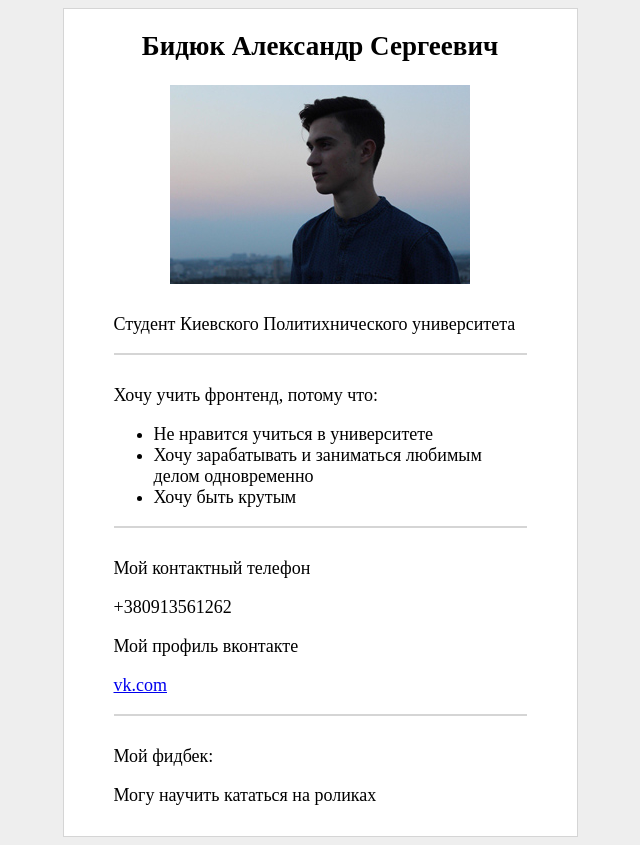
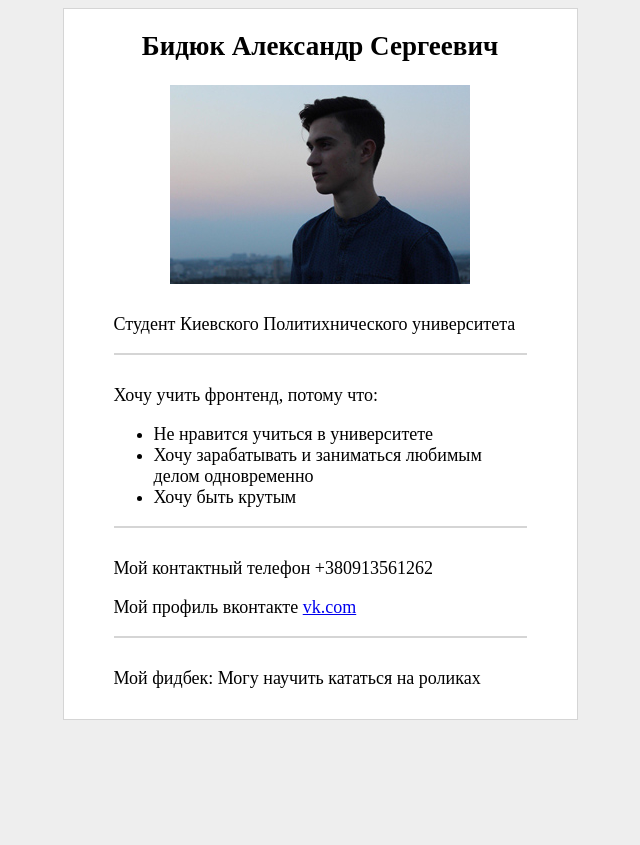
Before and after one commit to kopetwo/kopetwo.github.io, a plain HTML site: page GoIT/markup/home/lesson1/index.html in a window 1280 px wide. Shown: the whole page, without its empty margins (320-960 px from the left). After the commit the page ends 800 px from the top, so only its background shows below. Drawn offline with Linux system fonts and the light colour scheme.

Commit message:
Update index.html

```diff
--- a/GoIT/markup/home/lesson1/index.html
+++ b/GoIT/markup/home/lesson1/index.html
@@ -21,14 +21,11 @@
          </ul>
      </div>
      <div class="block">
-      <p>Мой контактный телефон</p>
-      <p>+380913561262</p>
-      <p>Мой профиль вконтакте</p>
-      <p><a href="vk.com">vk.com</a></p>
+      <p>Мой контактный телефон <span>+380913561262</span> </p>
+      <p>Мой профиль вконтакте <span> <a href="vk.com">vk.com</a> </span> </p>
      </div>
     <div class="block_no_border">
-     <p>Мой фидбек:</p>
-     <p>Могу научить кататься на роликах</p>
+     <p>Мой фидбек: <span>Могу научить кататься на роликах</span> </p>
     </div>
   </div>
 </body>
```
